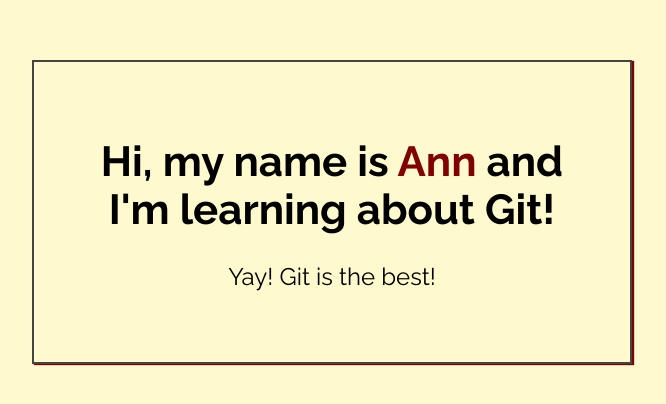
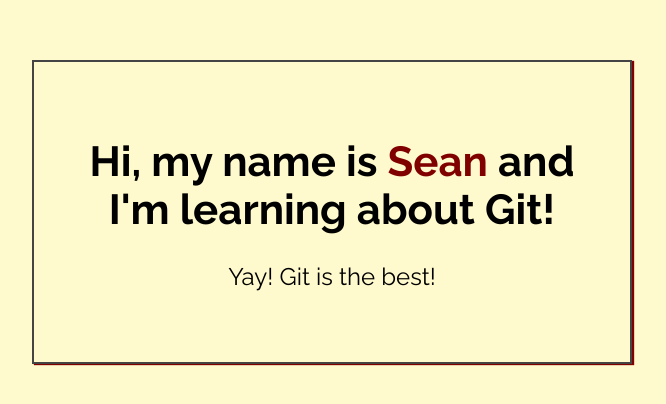
Before and after one commit to codeRed-I/my-first-repo, a plain HTML site: page index.html in a window 1280 px wide. Shown: the part 188-592 px from the top of the page, without its empty margins (308-974 px from the left). Drawn offline with Linux system fonts and the light colour scheme.

Commit message:
Added name to index.html

```diff
--- a/index.html
+++ b/index.html
@@ -14,7 +14,7 @@
 <body>
 
     <div class="greeting">
-        <h1>Hi, my name is <span class="highlight">Ann</span> and I'm learning about Git! </h1>
+        <h1>Hi, my name is <span class="highlight">Sean</span> and I'm learning about Git! </h1>
 
         <p>Yay! Git is the best!</p>
     </div>
```
